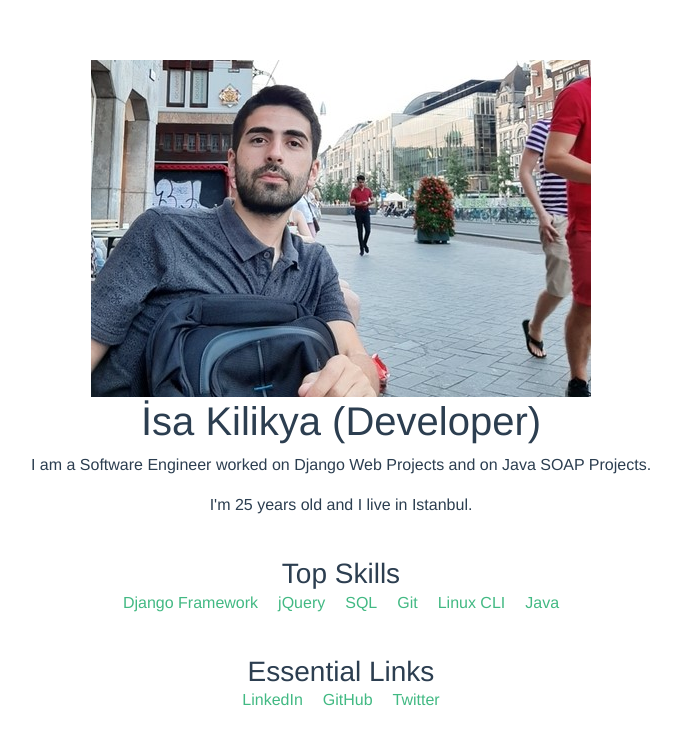
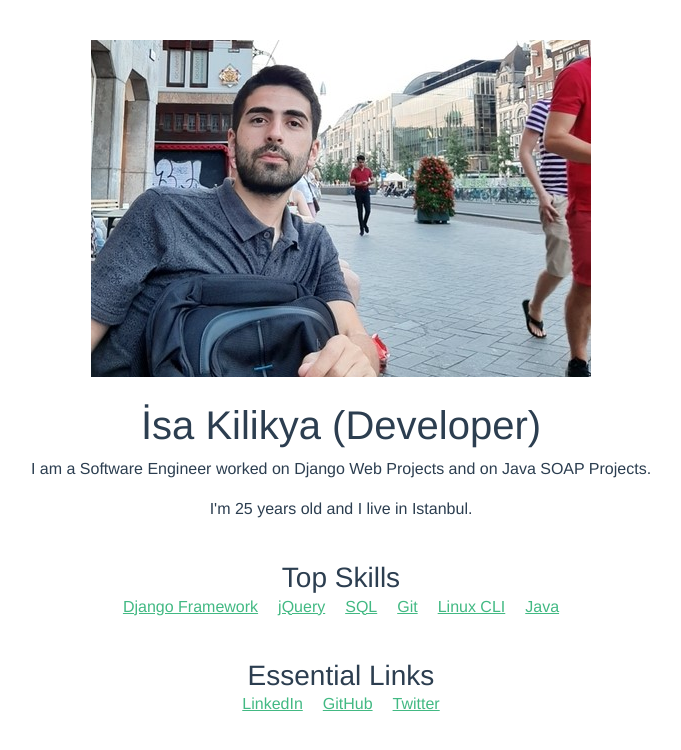
Before and after one commit to isarota/isakilikya, a Vue app: page / in a window 1280 px wide. Shown: the top 750 px of the page, without its empty margins (299-980 px from the left). Built offline with nearby package versions, Linux system fonts and the light colour scheme.

Commit message:
feat: mini updates on main vue

```diff
--- a/src/App.vue
+++ b/src/App.vue
@@ -1,5 +1,6 @@
 <template>
   <img alt="Vue logo" src="./assets/cover.jpg">
+  <br> <br>
   <Main msg="İsa Kilikya (Developer)"/>
 </template>
 
@@ -21,6 +22,6 @@ export default {
   -moz-osx-font-smoothing: grayscale;
   text-align: center;
   color: #2c3e50;
-  margin-top: 60px;
+  margin-top: 40px;
 }
 </style>
--- a/src/components/Main.vue
+++ b/src/components/Main.vue
@@ -49,5 +49,6 @@ li {
 }
 a {
   color: #42b983;
+  text-decoration: underline;
 }
 </style>
```
